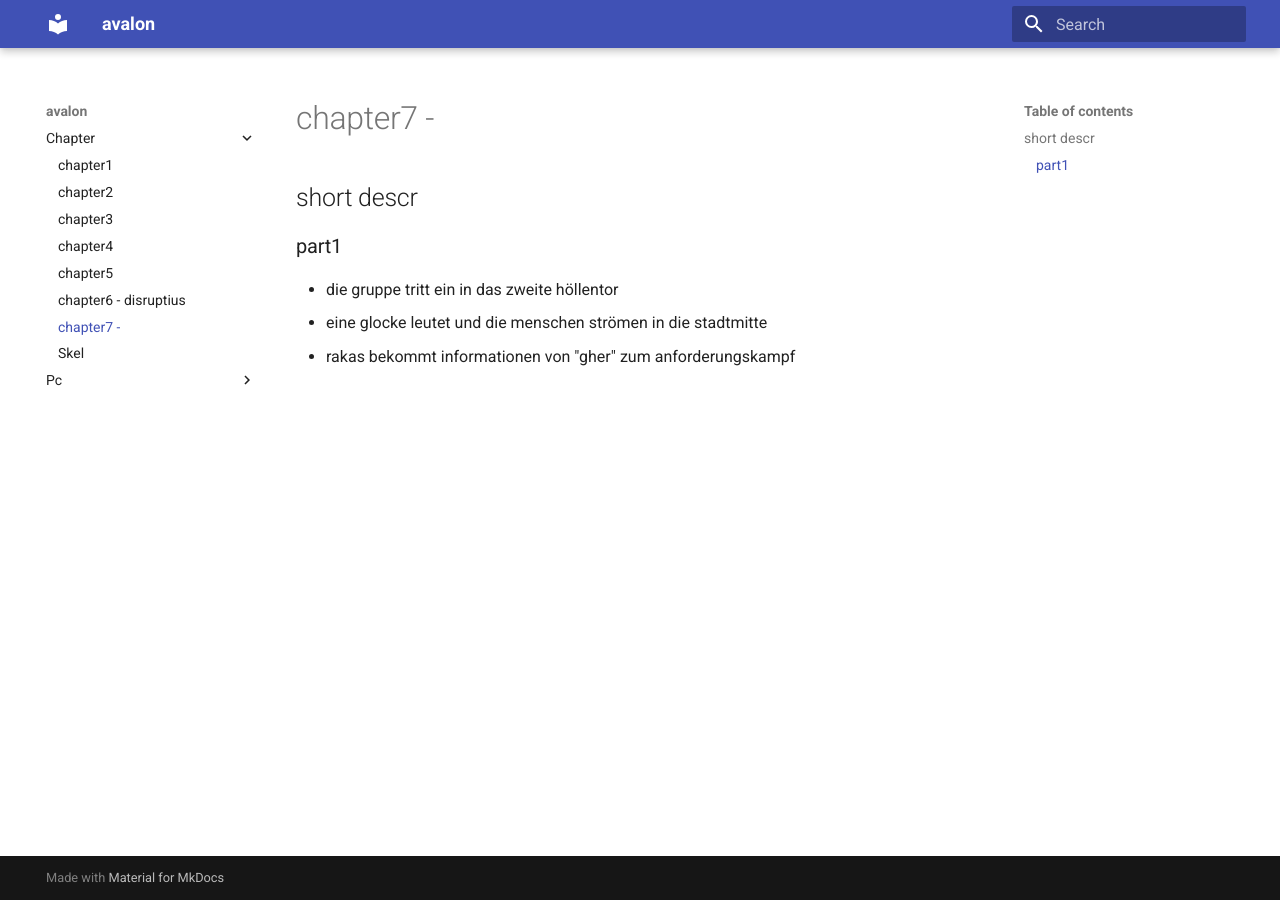
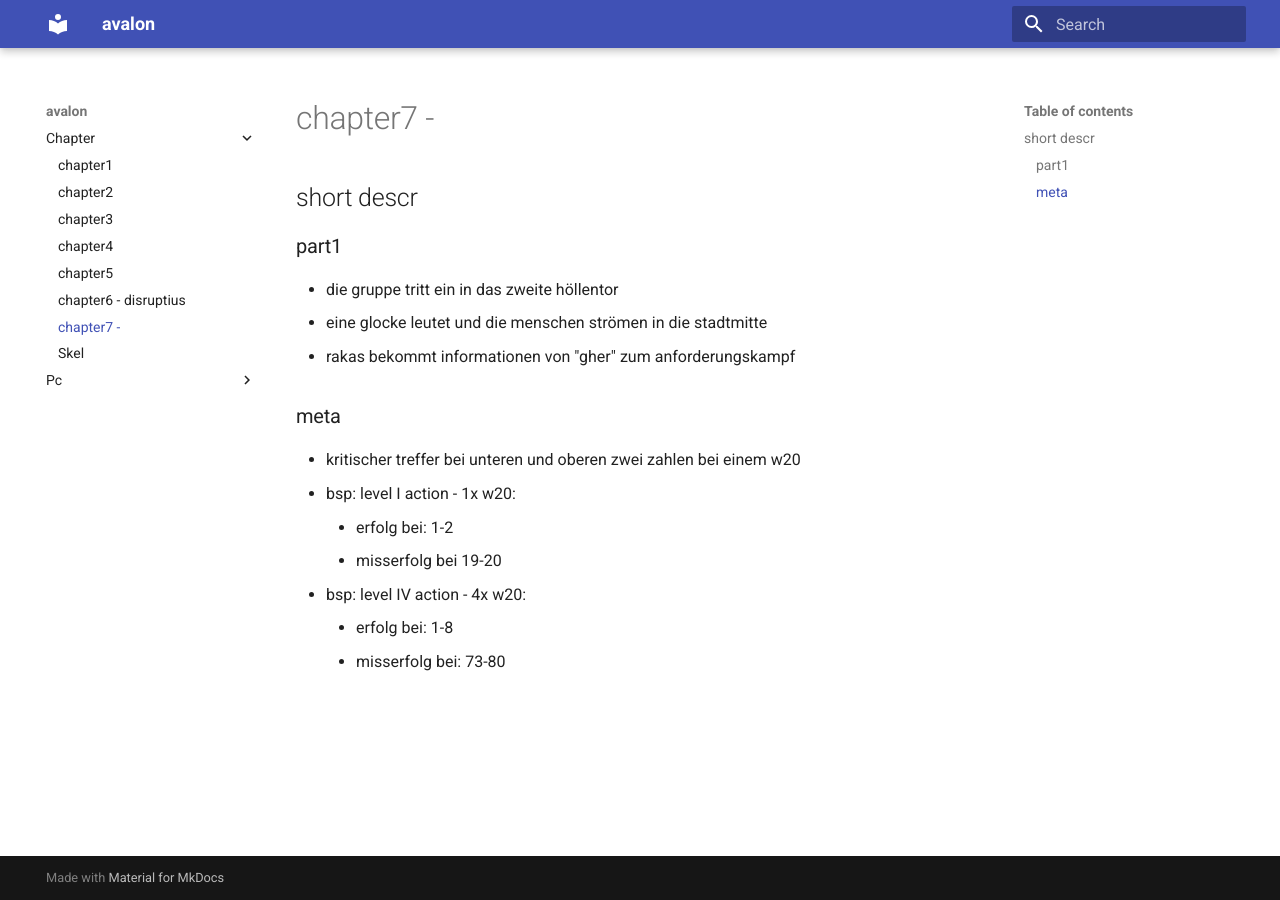
Before and after one commit to mkdocs-pnp/avalon, an MkDocs documentation site: the page built from docs/chapter/chapter7.md, in a window 1280 px wide. Built offline with MkDocs 1.6.1 and Material for MkDocs 9.7.7, drawn with Linux system fonts in a browser that asks for light colours.

Commit message:
Update chapter7.md

```diff
--- a/docs/chapter/chapter7.md
+++ b/docs/chapter/chapter7.md
@@ -7,3 +7,13 @@
 + die gruppe tritt ein in das zweite höllentor
 + eine glocke leutet und die menschen strömen in die stadtmitte
 + rakas bekommt informationen von "gher" zum anforderungskampf
+
+### meta
+
++ kritischer treffer bei unteren und oberen zwei zahlen bei einem w20
+  + bsp: level I action - 1x w20:
+    + erfolg bei: 1-2
+    + misserfolg bei 19-20
+  + bsp: level IV action - 4x w20:
+    + erfolg bei: 1-8
+    + misserfolg bei: 73-80
```
